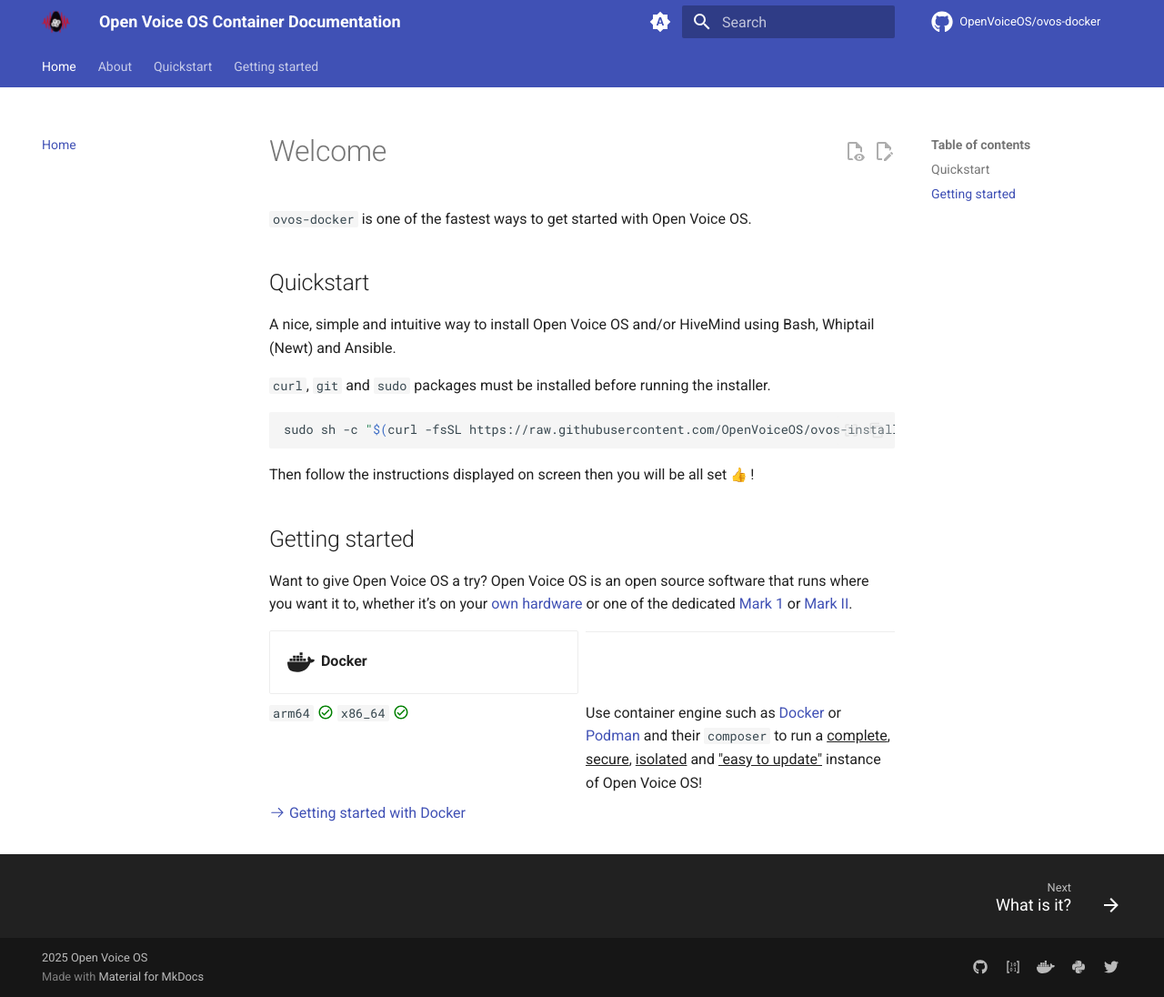
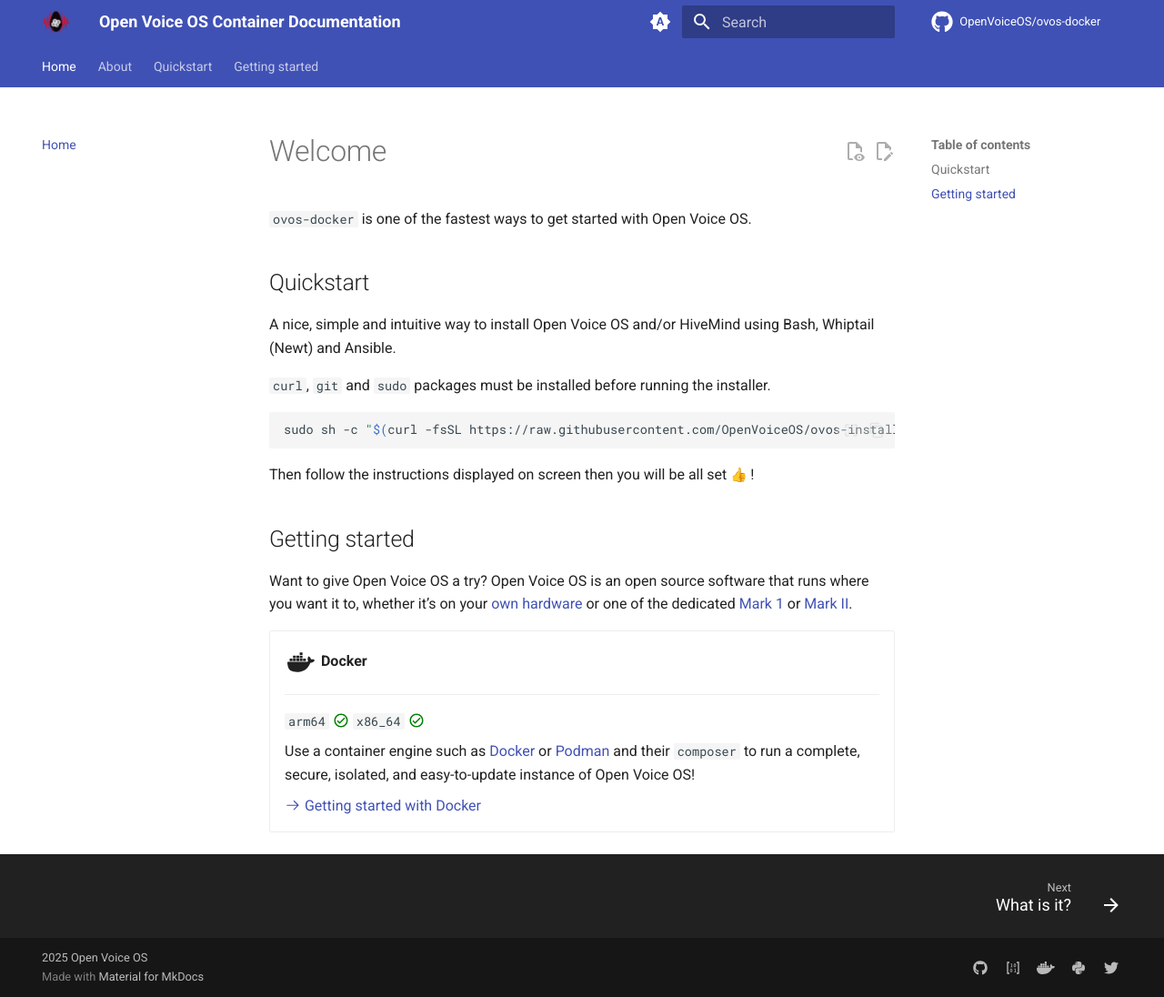
Before and after one commit to OpenVoiceOS/ovos-docker, an MkDocs documentation site: the page built from docs/index.md, in a window 1280 px wide and 1096 px high. Shown: the whole window at 91% size. Built offline with MkDocs 1.6.1 and Material for MkDocs 9.7.7, drawn with Linux system fonts in a browser that asks for light colours; emoji names are drawn with the system emoji font; plug-ins that fetch from the network failed and are left out; comment, search, counter and statistics services are not loaded.

Commit message:
Fix grid issue

```diff
--- a/docs/index.md
+++ b/docs/index.md
@@ -22,12 +22,12 @@
 
 - :material-docker:{ .xl .middle } **Docker**
 
-  ***
+    ***
 
-  `arm64` :material-check-circle-outline:{ style="color: green" } `x86_64` :material-check-circle-outline:{ style="color: green" }
+    `arm64` :material-check-circle-outline:{ style="color: green" } `x86_64` :material-check-circle-outline:{ style="color: green" }
 
-  Use container engine such as [Docker](https://www.docker.com/) or [Podman](https://podman.io/) and their `composer` to run a ^^complete^^, ^^secure^^, ^^isolated^^ and ^^"easy to update"^^ instance of Open Voice OS!
+    Use a container engine such as [Docker](https://www.docker.com/) or [Podman](https://podman.io/) and their `composer` to run a complete, secure, isolated, and easy-to-update instance of Open Voice OS!
 
-  [:octicons-arrow-right-24: Getting started with Docker](./getting-started/docker/index.md)
+    [:octicons-arrow-right-24: Getting started with Docker](./getting-started/docker/index.md)
 
 </div>
```
Also changed, not shown: 1 other file.
